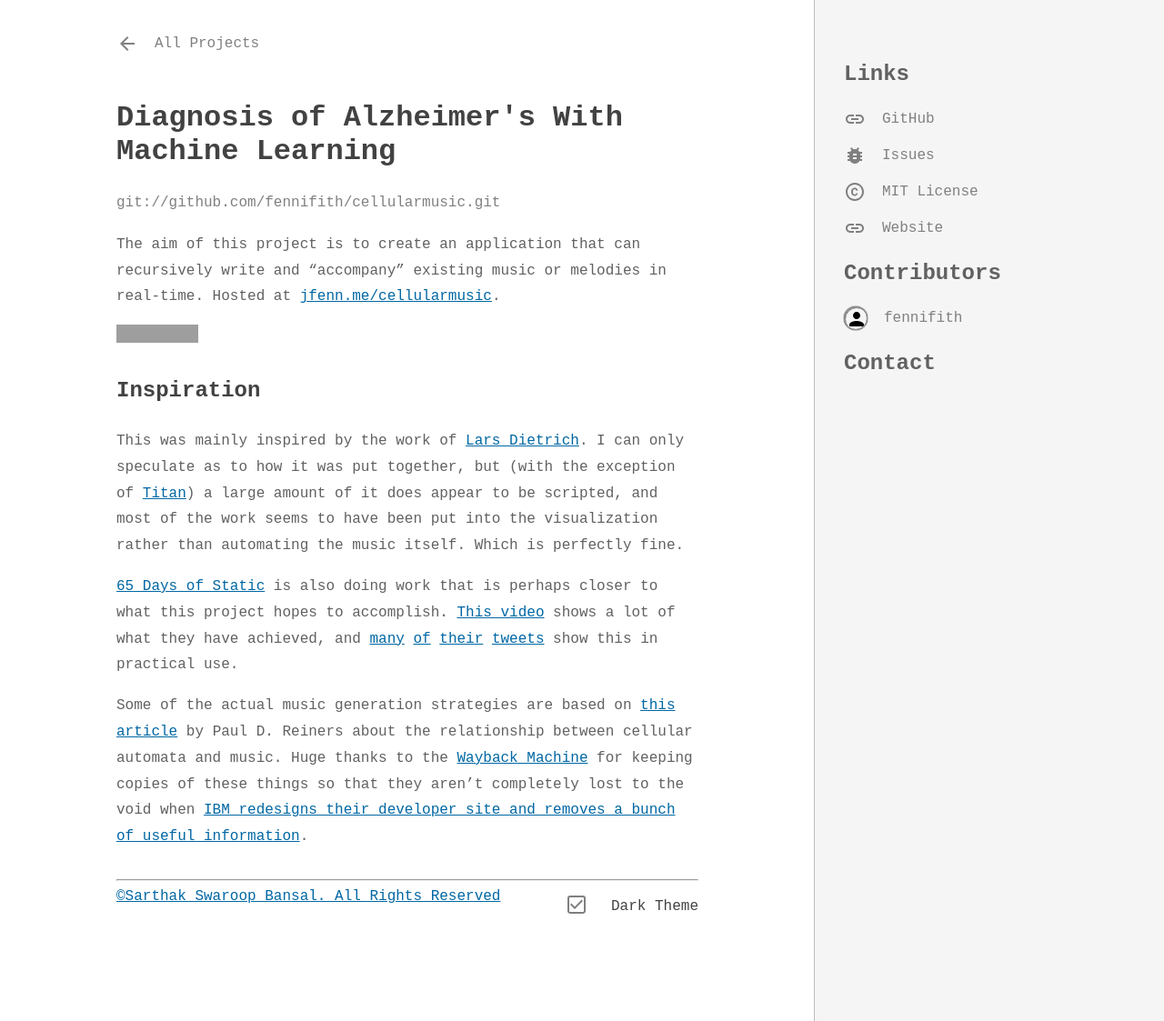
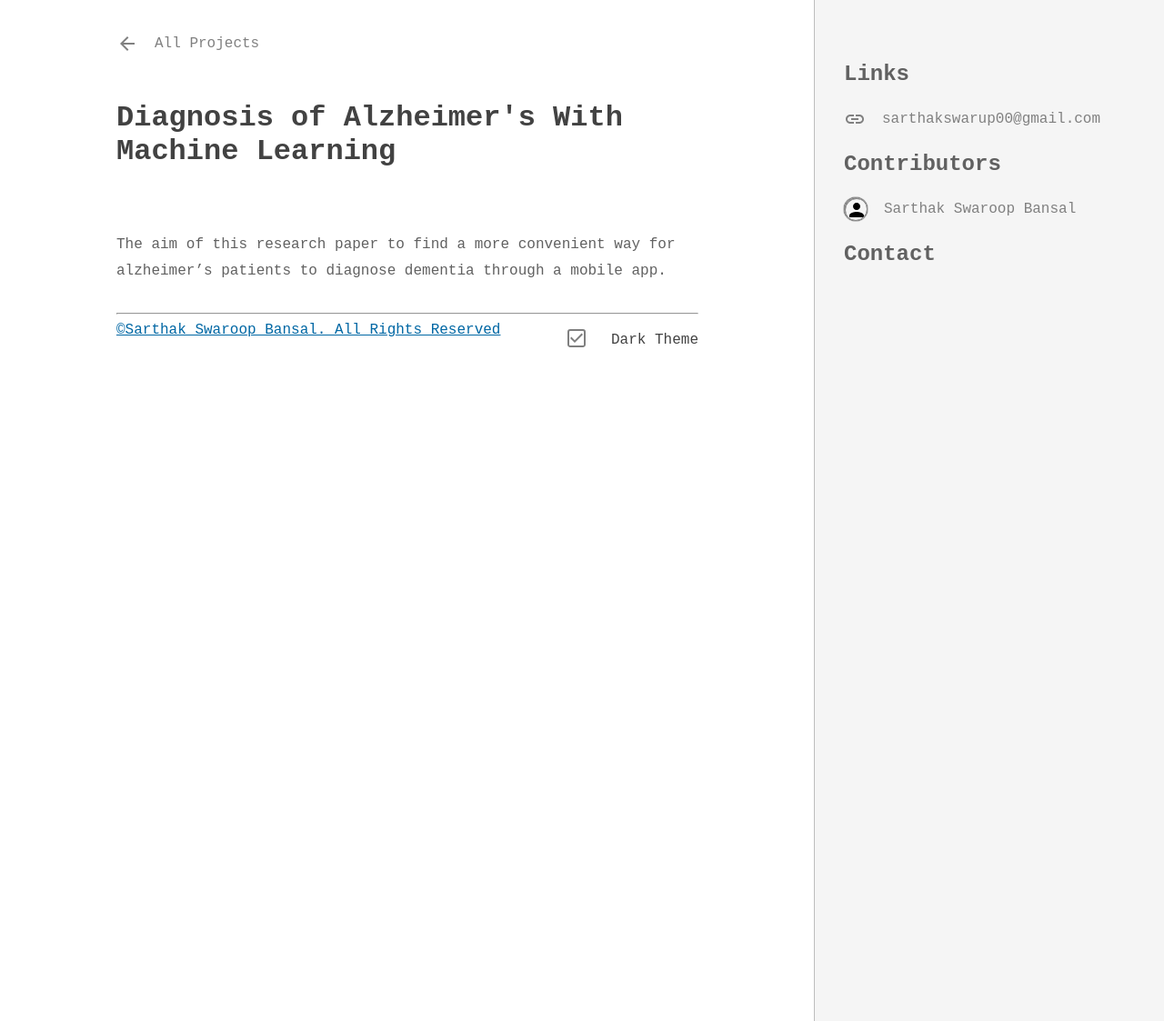
Before and after one commit to SarthakSwaroop/sarthakswaroop.github.io, a Jekyll site: the page built from _projects/csresearch.md, in a window 1280 px wide and 1123 px high. Shown: the whole window at 91% size. Built offline with Jekyll 4.4.1, drawn with Linux system fonts in a browser that asks for light colours; nearby versions of some CDN libraries; some web fonts are replaced; comment, search, counter and statistics services are not loaded; a style sheet for code colours, icons or effects is not loaded; grey boxes are pictures that could not be loaded.

Commit message:
Update csresearch.md

```diff
--- a/_projects/csresearch.md
+++ b/_projects/csresearch.md
@@ -4,24 +4,13 @@ type: "research"
 title: "Diagnosis of Alzheimer's With Machine Learning"
 description: "Screening test to diagnose mental dementia"
 icon: "https://raw.githubusercontent.com/SarthakSwaroop/RAW/master/Analytics-512.png"
-repo: "fennifith/cellularmusic"
-git: "git://github.com/fennifith/cellularmusic.git"
 links:
-  - name: "GitHub"
-    url: "https://github.com/fennifith/cellularmusic"
-    icon: "https://github.com/favicon.ico"
-  - name: "Issues"
-    url: "https://github.com/fennifith/cellularmusic/issues"
-    icon: "/images/ic/bug.svg"
-  - name: "MIT License"
-    url: "https://choosealicense.com/licenses/mit/"
-    icon: "/images/ic/copyright.svg"
-  - name: "Website"
-    url: "https://jfenn.me/cellularmusic/"
-    icon: "https://jfenn.me/images/favicon-32.ico"
+  - name: "sarthakswarup00@gmail.com"
+    url: "https://mail.google.com/mail/?to=sarthakswarup00@gmail.com&bcc=admin@example.com&subject=Hey#compose"
+    icon: "https://gmail.com/favicon.ico"
 contributors:
-  - login: "fennifith"
-    avatar: "https://avatars1.githubusercontent.com/u/13000407?v=4"
+  - login: "Sarthak Swaroop Bansal"
+    avatar: "https://raw.githubusercontent.com/SarthakSwaroop/RAW/master/mee.jpg"
     url: "https://github.com/fennifith"
 languages:
   - "JavaScript"
@@ -34,14 +23,4 @@ isWiki: "false"
 pushed: "2019-10-08T02:41:26Z"
 ---
 
-The aim of this project is to create an application that can recursively write and "accompany" existing music or melodies in real-time. Hosted at [jfenn.me/cellularmusic](https://jfenn.me/cellularmusic/).
-
-[![Discord](https://img.shields.io/discord/514625116706177035.svg?logo=discord&colorB=7289da)](https://discord.gg/mAdmKDH)
-
-## Inspiration
-
-This was mainly inspired by the work of [Lars Dietrich](https://www.youtube.com/channel/UCznARY34-PH2Yv4jFxj3SUA). I can only speculate as to how it was put together, but (with the exception of [Titan](https://www.youtube.com/watch?v=t3zha5WAY3w)) a large amount of it does appear to be scripted, and most of the work seems to have been put into the visualization rather than automating the music itself. Which is perfectly fine.
-
-[65 Days of Static](https://decompositiontheory.info/) is also doing work that is perhaps closer to what this project hopes to accomplish. [This video](https://www.youtube.com/watch?v=oW_lK9yWsCA) shows a lot of what they have achieved, and [many](https://twitter.com/65dos/status/1115956359470690305) [of](https://twitter.com/65dos/status/1115258013059821570) [their](https://twitter.com/65dos/status/1115583157913493504) [tweets](https://twitter.com/65dos/status/1114917016438226945) show this in practical use.
-
-Some of the actual music generation strategies are based on [this article](https://web.archive.org/web/20160312060120/http://www.ibm.com/developerworks/library/j-camusic/index.html) by Paul D. Reiners about the relationship between cellular automata and music. Huge thanks to the [Wayback Machine](https://archive.org/) for keeping copies of these things so that they aren't completely lost to the void when [IBM redesigns their developer site and removes a bunch of useful information](https://twitter.com/fennifith/status/1118354510643191808).
+The aim of this research paper to find a more convenient way for alzheimer's patients to diagnose dementia through a mobile app.
```
